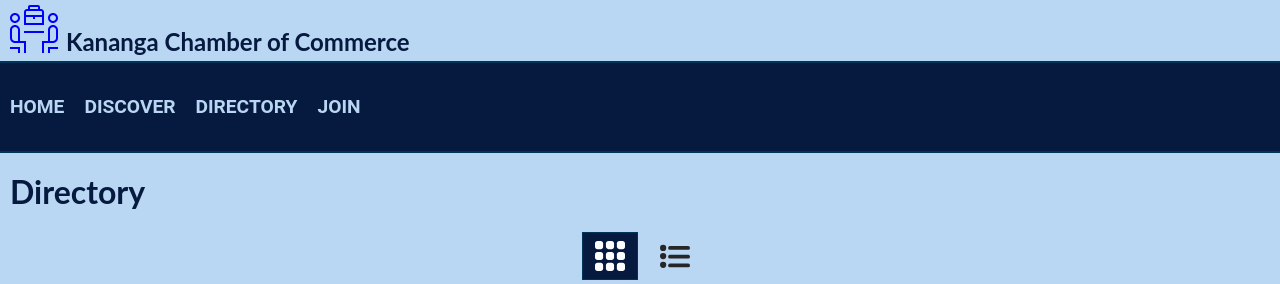
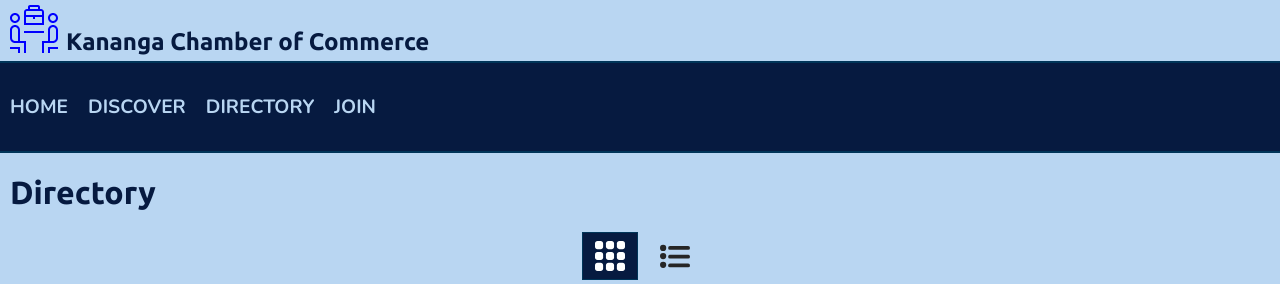
Before and after one commit to bahintingchristopher/wdd231, a plain HTML site: page chamber/directory.html in a window 1280 px wide. Shown: the top 284 px of the page. Drawn offline with nearby package versions, Linux system fonts and the light colour scheme.

```diff
--- a/chamber/styles/chamber_large.css
+++ b/chamber/styles/chamber_large.css
@@ -1,18 +1,3 @@
-:root {
---background-color: #B9D6F2;
---primary-color: #061A40;
---hover: #0353A4 ;
---secondary: #003559;
---accent2: #006DAA ;
---font-body: 'Roboto', sans-serif;
---font-headings: 'Lato', sans-serif;
-}
-
-h1, h2, h3, h4, h5, h6 {
-font-family: var(--font-headings);
-color: var(--primary-color);
-}
-
 p, li, a, span, div {
 font-family: var(--font-body);
 color: var(--primary-color);
```
Also changed, not shown: chamber/images/bahins_logo.jpg (added).
